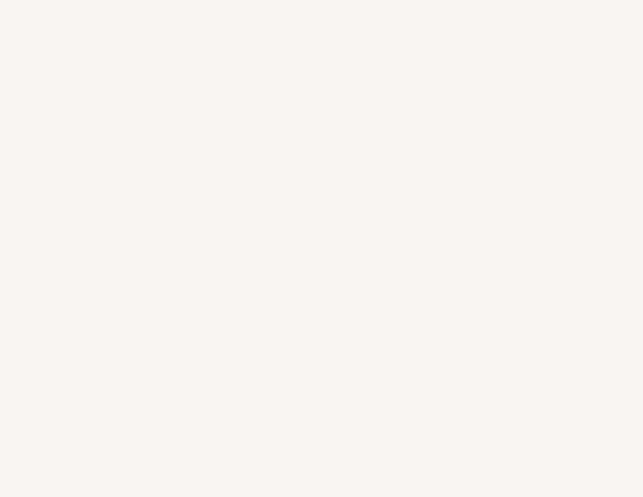
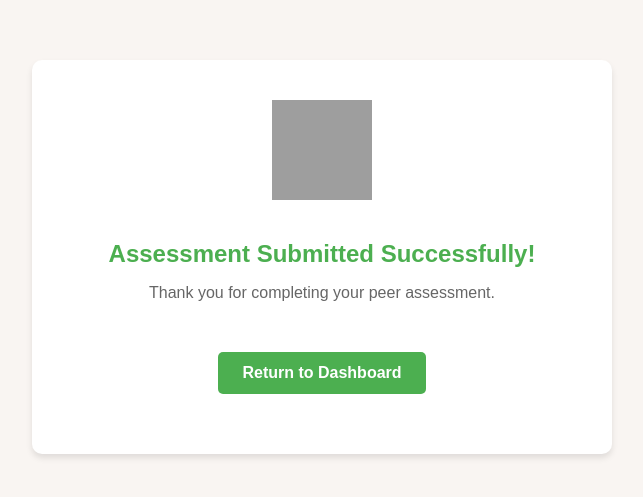
Before and after one commit to elif5446/we_cant_think_of_a_name_SOEN341-Project_F24, a React (Create React App) app in the folder client/: page /assessment-confirmation in a window 1280 px wide. Before the commit this address had no page. Shown: the part 143-640 px from the top of the page, without its empty margins (318-961 px from the left). Built offline with nearby package versions, Linux system fonts and the light colour scheme; grey boxes are pictures that could not be loaded.

Commit message:
Added Confirmation Page

```diff
--- a/client/src/App.js
+++ b/client/src/App.js
@@ -12,6 +12,7 @@ import StudentProfile from './components/StudentProfile';
 import StudentDashboard from './components/StudentDashboard';
 import PeerAssessment from './components/PeerAssessment';
 import IndividualAssessment from './components/IndividualAssessment';
+import AssessmentConfirmation from './components/AssessmentConfirmation';
 
 function App() {
   return (
@@ -30,7 +31,7 @@ function App() {
         <Route path="/peer-assessment" element={<PeerAssessment />} />
         <Route path="/peer-assessment/:teammateId" element={<IndividualAssessment />}/>
         <Route path="/individual-assessment" element={<IndividualAssessment />} />
-
+        <Route path="/assessment-confirmation" element={<AssessmentConfirmation />} />
       </Routes>
     </Router>
   );
--- /dev/null
+++ b/client/src/components/AssessmentConfirmation.js
@@ -0,0 +1,23 @@
+import React from 'react';
+import { Link } from 'react-router-dom';
+import '../styles/AssessmentConfirmation.css';
+
+const AssessmentConfirmation = () => {
+    return (
+        <div className="confirmation-container">
+            <div className="confirmation-box">
+                <img src="/images/success.svg" alt="Success" className="success-icon" />
+                <h1>Assessment Submitted Successfully!</h1>
+                <p>Thank you for completing your peer assessment.</p>
+                <div className="button-group">
+                    <Link to="/student-dashboard">
+                        <button className="return-dashboard">Return to Dashboard</button>
+                    </Link>
+
+                </div>
+            </div>
+        </div>
+    );
+};
+
+export default AssessmentConfirmation;
--- a/client/src/components/IndividualAssessment.js
+++ b/client/src/components/IndividualAssessment.js
@@ -1,8 +1,10 @@
 import React, { useState, useEffect } from 'react';
 import { useParams, useNavigate } from 'react-router-dom';
+import '../styles/IndividualAssessment.css';
 
 const IndividualAssessment = () => {
     const [teammate, setTeammate] = useState(null);
+    const [showConfirmation, setShowConfirmation] = useState(false);
     const [assessment, setAssessment] = useState({
         cooperation: 1,
         conceptualContribution: 1,
@@ -43,8 +45,12 @@ const IndividualAssessment = () => {
         }));
     };
 
-    const handleSubmit = async (e) => {
+    const handleSubmitClick = (e) => {
         e.preventDefault();
+        setShowConfirmation(true);
+    };
+
+    const handleConfirmSubmit = async () => {
         const studentId = localStorage.getItem('studentId');
         try {
             const response = await fetch('http://localhost:3001/api/submit-assessment', {
@@ -60,8 +66,7 @@ const IndividualAssessment = () => {
             });
 
             if (response.ok) {
-                alert('Assessment submitted successfully!');
-                navigate('/student-dashboard');
+                navigate('/assessment-confirmation');
             } else {
                 alert('Error submitting assessment');
             }
@@ -71,6 +76,10 @@ const IndividualAssessment = () => {
         }
     };
 
+    const handleCancelSubmit = () => {
+        setShowConfirmation(false);
+    };
+
     if (!teammate) {
         return <div>Loading...</div>;
     }
@@ -78,7 +87,7 @@ const IndividualAssessment = () => {
     return (
         <div className="individual-assessment">
             <h1>Peer Assessment for {teammate.firstname} {teammate.lastname}</h1>
-            <form onSubmit={handleSubmit}>
+            <form onSubmit={handleSubmitClick}>
                 {['cooperation', 'conceptualContribution', 'practicalContribution', 'workEthic'].map(dimension => (
                     <div key={dimension}>
                         <label>{dimension.charAt(0).toUpperCase() + dimension.slice(1)}:</label>
@@ -101,6 +110,19 @@ const IndividualAssessment = () => {
                 </div>
                 <button type="submit">Submit Assessment</button>
             </form>
+
+            {showConfirmation && (
+                <div className="confirmation-overlay">
+                    <div className="confirmation-dialog">
+                        <h2>Confirm Submission</h2>
+                        <p>Are you sure you want to submit this assessment?</p>
+                        <div className="confirmation-buttons">
+                            <button onClick={handleConfirmSubmit}>Yes, Submit</button>
+                            <button onClick={handleCancelSubmit}>No, Cancel</button>
+                        </div>
+                    </div>
+                </div>
+            )}
         </div>
     );
 };
--- a/client/src/components/PeerAssessment.js
+++ b/client/src/components/PeerAssessment.js
@@ -70,8 +70,7 @@ const PeerAssessment = () => {
             });
 
             if (response.ok) {
-                alert('Assessments submitted successfully!');
-                navigate('/student-dashboard');
+                navigate('/assessment-confirmation');
             } else {
                 alert('Error submitting assessments');
             }
--- /dev/null
+++ b/client/src/styles/AssessmentConfirmation.css
@@ -0,0 +1,64 @@
+.confirmation-container {
+    display: flex;
+    justify-content: center;
+    align-items: center;
+    min-height: 100vh;
+    background-color: #f9f5f2;
+}
+
+.confirmation-box {
+    background-color: white;
+    padding: 40px;
+    border-radius: 10px;
+    box-shadow: 0 4px 6px rgba(0, 0, 0, 0.1);
+    text-align: center;
+    max-width: 500px;
+    width: 90%;
+}
+
+.success-icon {
+    width: 100px;
+    height: 100px;
+    margin-bottom: 20px;
+}
+
+.confirmation-box h1 {
+    color: #4CAF50;
+    margin-bottom: 15px;
+    font-size: 24px;
+}
+
+.confirmation-box p {
+    color: #666;
+    margin-bottom: 30px;
+}
+
+.button-group {
+    display: flex;
+    justify-content: center;
+    gap: 20px;
+}
+
+.return-dashboard, .new-assessment {
+    padding: 12px 24px;
+    border: none;
+    border-radius: 5px;
+    cursor: pointer;
+    font-weight: bold;
+    transition: all 0.3s ease;
+}
+
+.return-dashboard {
+    background-color: #4CAF50;
+    color: white;
+}
+
+.new-assessment {
+    background-color: #ffcc00;
+    color: black;
+}
+
+.return-dashboard:hover, .new-assessment:hover {
+    transform: translateY(-2px);
+    box-shadow: 0 2px 4px rgba(0, 0, 0, 0.2);
+}
--- /dev/null
+++ b/client/src/styles/IndividualAssessment.css
@@ -0,0 +1,51 @@
+.confirmation-overlay {
+    position: fixed;
+    top: 0;
+    left: 0;
+    right: 0;
+    bottom: 0;
+    background-color: rgba(0, 0, 0, 0.5);
+    display: flex;
+    justify-content: center;
+    align-items: center;
+    z-index: 1000;
+}
+
+.confirmation-dialog {
+    background-color: white;
+    padding: 2rem;
+    border-radius: 8px;
+    box-shadow: 0 2px 10px rgba(0, 0, 0, 0.1);
+    max-width: 400px;
+    width: 90%;
+    text-align: center;
+}
+
+.confirmation-buttons {
+    display: flex;
+    justify-content: center;
+    gap: 1rem;
+    margin-top: 1.5rem;
+}
+
+.confirmation-buttons button {
+    padding: 0.5rem 1.5rem;
+    border: none;
+    border-radius: 4px;
+    cursor: pointer;
+    font-weight: bold;
+}
+
+.confirmation-buttons button:first-child {
+    background-color: #4CAF50;
+    color: white;
+}
+
+.confirmation-buttons button:last-child {
+    background-color: #f44336;
+    color: white;
+}
+
+.confirmation-buttons button:hover {
+    opacity: 0.9;
+}
```
